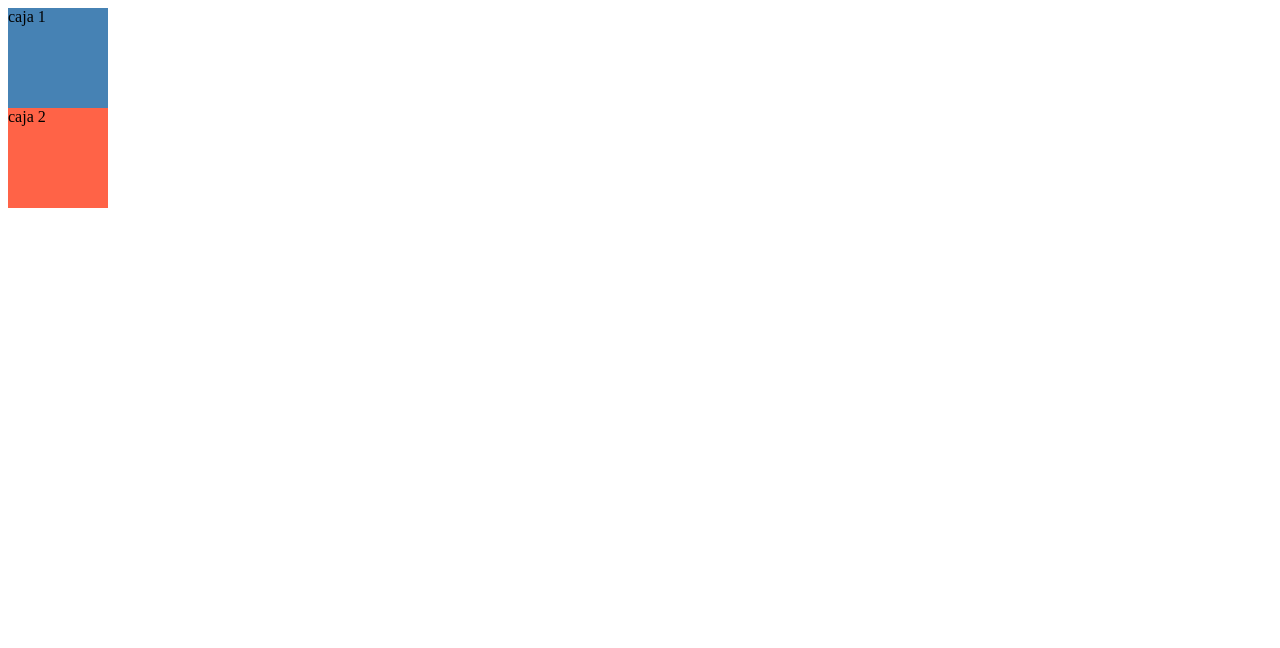
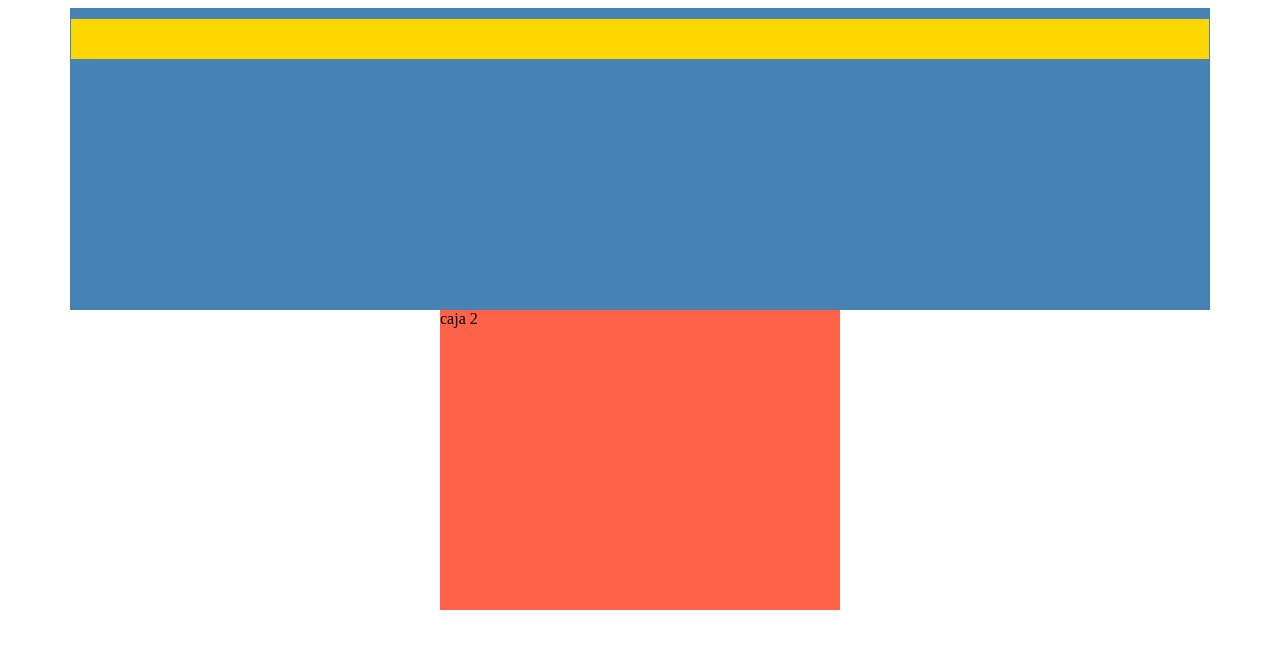
Before and after one commit to markohidalgo/Platzi, a plain HTML site: page AlexCG-SunnyPage/curso_css/box_model/index.html in a window 1280 px wide. Drawn offline with Linux system fonts and the light colour scheme.

Commit message:
margenes

```diff
--- a/AlexCG-SunnyPage/curso_css/box_model/index.html
+++ b/AlexCG-SunnyPage/curso_css/box_model/index.html
@@ -1,15 +1,17 @@
 <!DOCTYPE html>
 <html lang="en">
-<head>
-    <meta charset="UTF-8">
-    <meta http-equiv="X-UA-Compatible" content="IE=edge">
-    <meta name="viewport" content="width=device-width, initial-scale=1.0">
+  <head>
+    <meta charset="UTF-8" />
+    <meta http-equiv="X-UA-Compatible" content="IE=edge" />
+    <meta name="viewport" content="width=device-width, initial-scale=1.0" />
     <title>Document</title>
-    <link rel="stylesheet" href="style.css">
-</head>
-<body>
+    <link rel="stylesheet" href="style.css" />
+  </head>
+  <body>
+    <div class="box box1">
+      <header class="header"></header>
+    </div>
 
-    <div class="box box1">caja 1</div>
     <div class="box box2">caja 2</div>
-</body>
+  </body>
 </html>
--- a/AlexCG-SunnyPage/curso_css/box_model/style.css
+++ b/AlexCG-SunnyPage/curso_css/box_model/style.css
@@ -1,10 +1,22 @@
-.box{
-    width: 100px;
-    height: 100px;
+.box {
+    width: 400px;
+    height: 300px;
+    margin: 0 auto;
 }
-.box1{
-background: steelblue;
+
+.box1 {
+    width: 90%;
+    background: steelblue;
+    border: 1px solid transparent;
 }
-.box2{
-background: tomato;
+
+.box2 {
+    background: tomato;
 }
+
+.header {
+    margin-top: 10px;
+    background: gold;
+    height: 40px;
+    width: 100%;
+}
```
